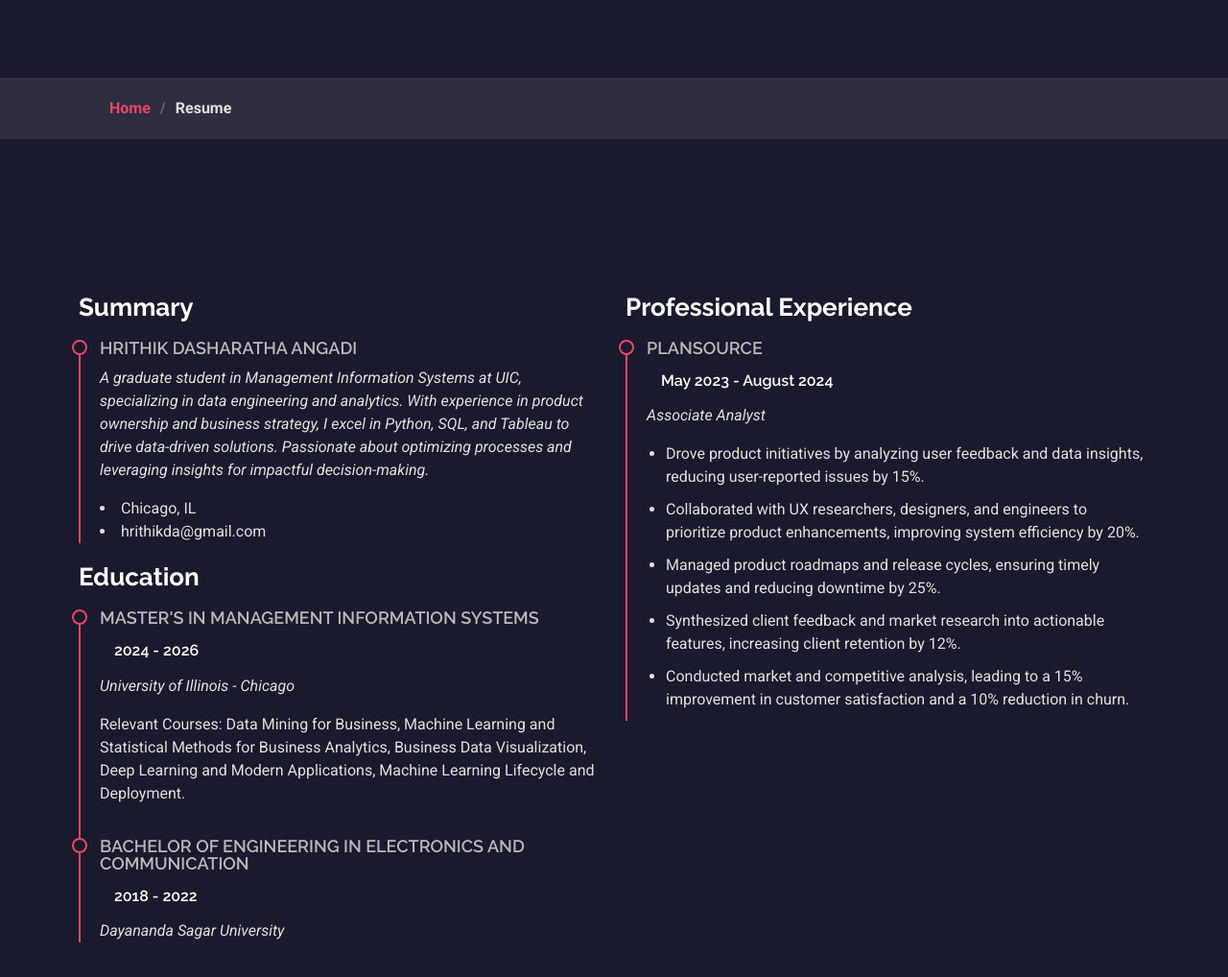
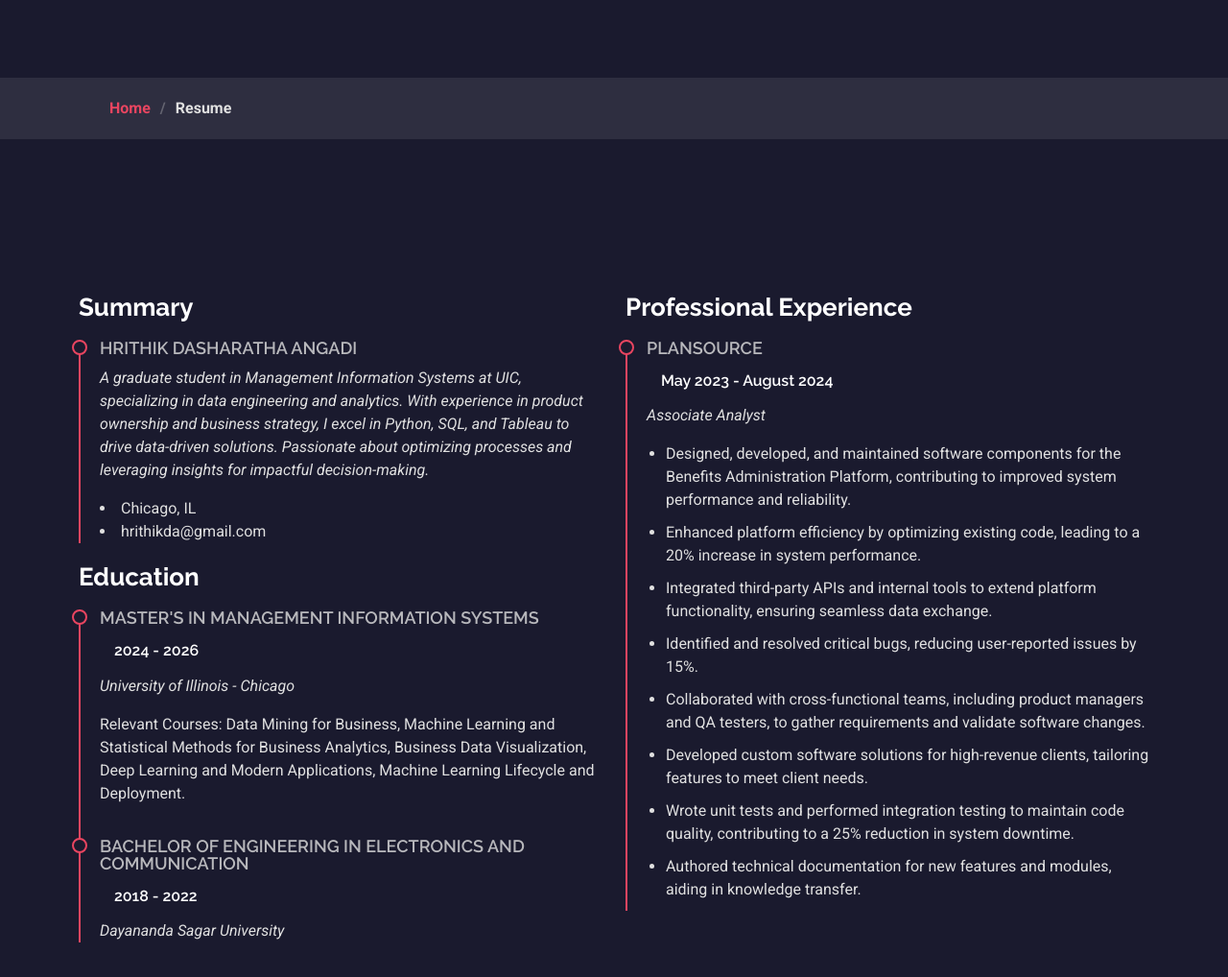
Before and after one commit to hrithikda/hrithikda.github.io, a plain HTML site: page resume.html in a window 1280 px wide. Shown: the part 80-1098 px from the top of the page at 96% size. Drawn offline with Linux system fonts and the light colour scheme; files whose address does not match are found by name.

Commit message:
Update resume.html

```diff
--- a/resume.html
+++ b/resume.html
@@ -137,11 +137,14 @@
               <h5>May 2023 - August 2024</h5>
               <p><em>Associate Analyst</em></p>
               <ul>
-                <li>Drove product initiatives by analyzing user feedback and data insights, reducing user-reported issues by 15%.</li>
-                <li>Collaborated with UX researchers, designers, and engineers to prioritize product enhancements, improving system efficiency by 20%.</li>
-                <li>Managed product roadmaps and release cycles, ensuring timely updates and reducing downtime by 25%.</li>
-                <li>Synthesized client feedback and market research into actionable features, increasing client retention by 12%.</li>
-                <li>Conducted market and competitive analysis, leading to a 15% improvement in customer satisfaction and a 10% reduction in churn.</li>
+                <li>Designed, developed, and maintained software components for the Benefits Administration Platform, contributing to improved system performance and reliability.</li>
+                <li>Enhanced platform efficiency by optimizing existing code, leading to a 20% increase in system performance.</li>
+                <li>Integrated third-party APIs and internal tools to extend platform functionality, ensuring seamless data exchange.</li>
+                <li>Identified and resolved critical bugs, reducing user-reported issues by 15%.</li>
+                <li>Collaborated with cross-functional teams, including product managers and QA testers, to gather requirements and validate software changes.</li>
+                <li>Developed custom software solutions for high-revenue clients, tailoring features to meet client needs.</li>
+                <li>Wrote unit tests and performed integration testing to maintain code quality, contributing to a 25% reduction in system downtime.</li>
+                <li>Authored technical documentation for new features and modules, aiding in knowledge transfer.</li>
               </ul>
             </div><!-- Edn Resume Item -->
 
```
